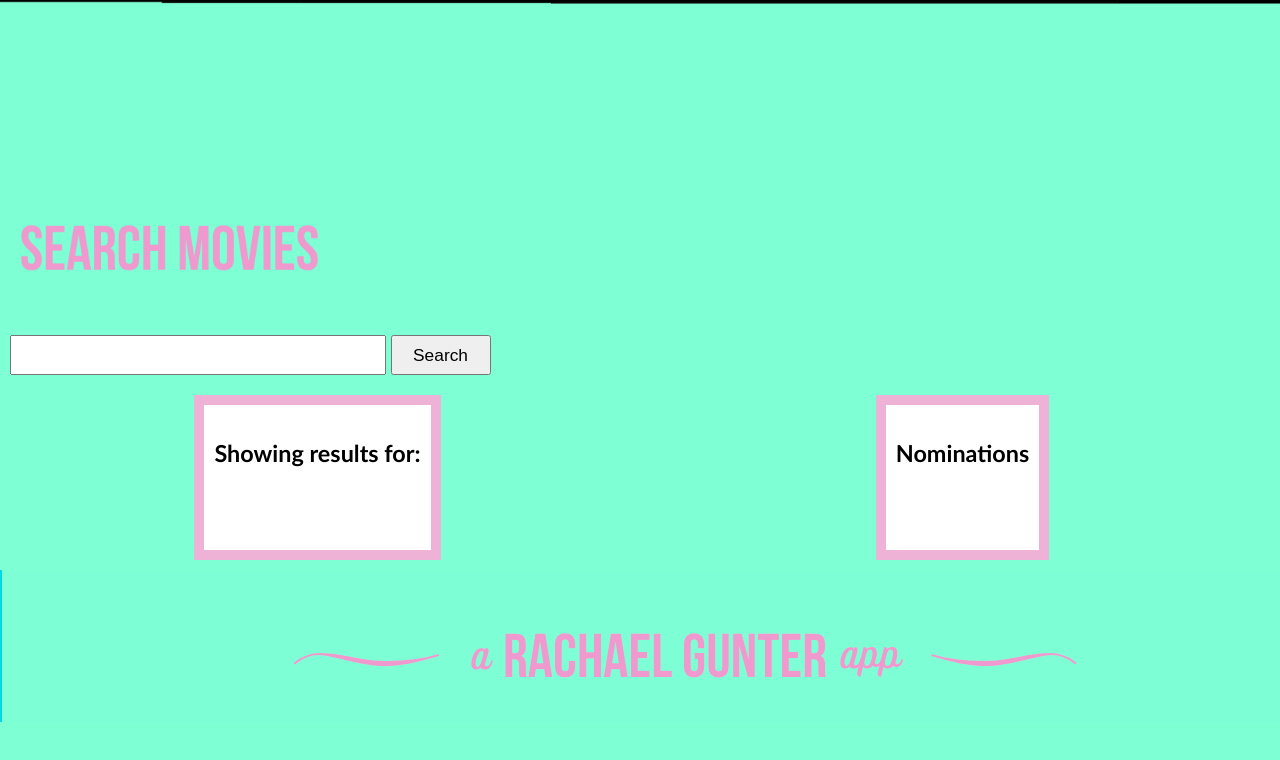
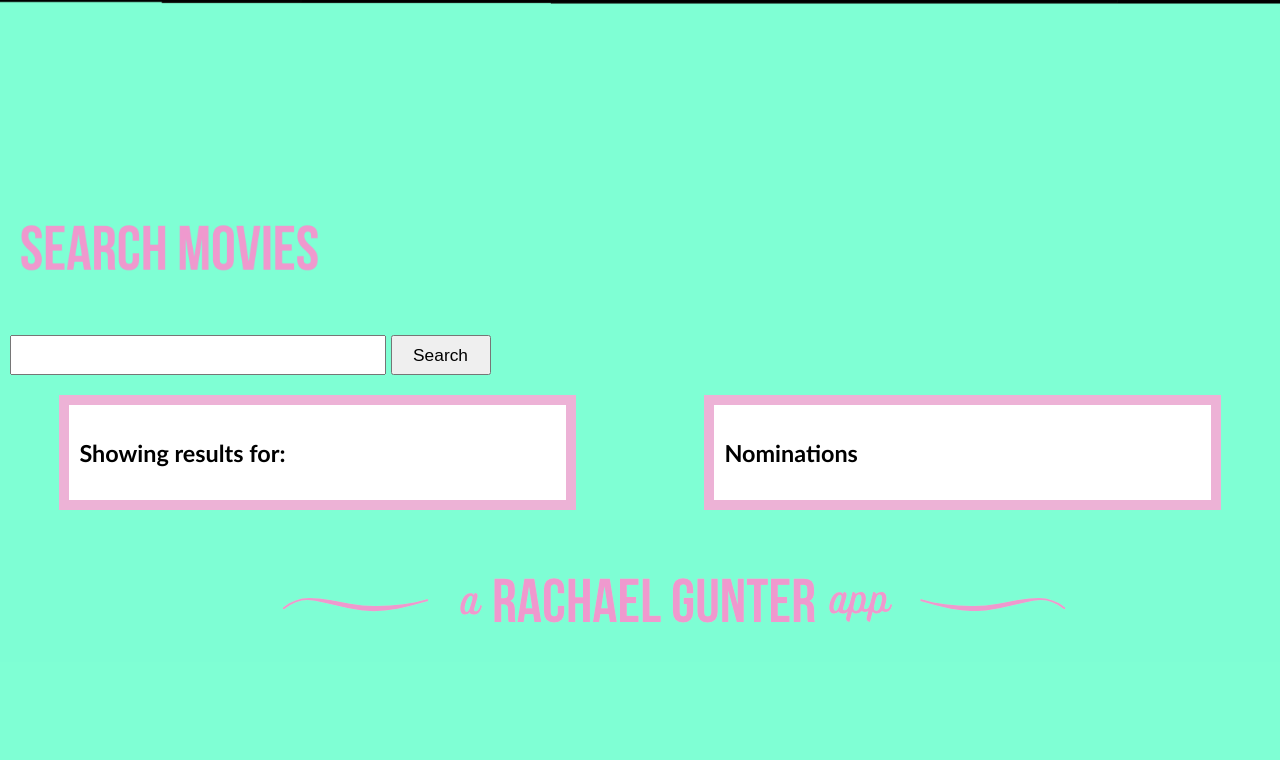
Before and after one commit to rachaelgunter/Shopify-shoppies, a React (Create React App) app: page / in a window 1280 px wide. Shown: the part 600-1360 px from the top of the page. Built offline with nearby package versions, Linux system fonts and the light colour scheme.

Commit message:
footer fixed

```diff
--- a/src/index.css
+++ b/src/index.css
@@ -17,9 +17,10 @@ body {
   border: 10px solid #EDB2D6;
   margin: 0 auto;
   margin-top: 10px;
-  display: grid;
+  width: 75%;
+  /* display: grid; */
   /* grid-template-columns: 50%; */
-  grid-gap: 10px;
+  /* grid-gap: 10px; */
 }
 
 .results-container {
@@ -30,9 +31,10 @@ body {
   border: 10px solid #EDB2D6;
   margin: 0 auto;
   margin-top: 10px;
-  display: grid;
+  width: 75%;
+  /* display: grid; */
   /* grid-template-columns: 50%; */
-  grid-gap: 10px;
+  /* grid-gap: 10px; */
 }
 
 .search-container {
@@ -59,7 +61,7 @@ body {
   margin: 0 auto;
   margin-top: 10px;
   display: grid;
-  grid-template-columns: 30% 30%;
+  grid-template-columns: 40% 40%;
   grid-gap: 10px;
 }
 
```
Also changed, not shown: src/footer.png.
